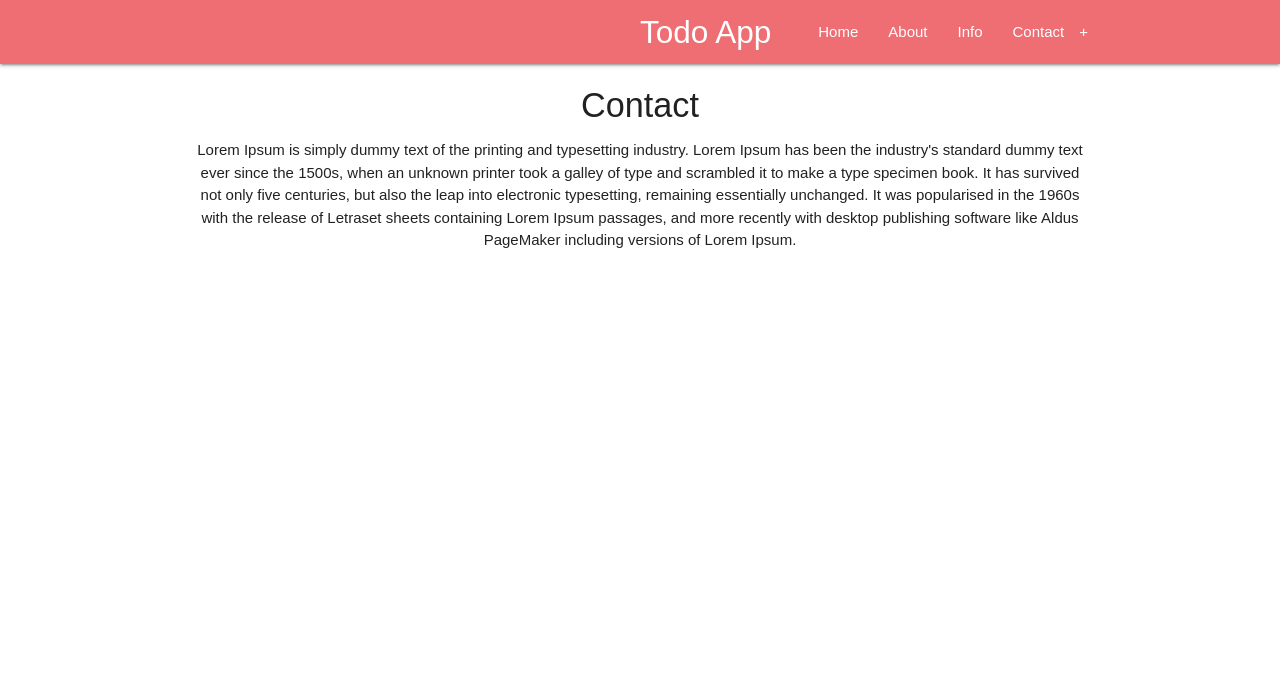
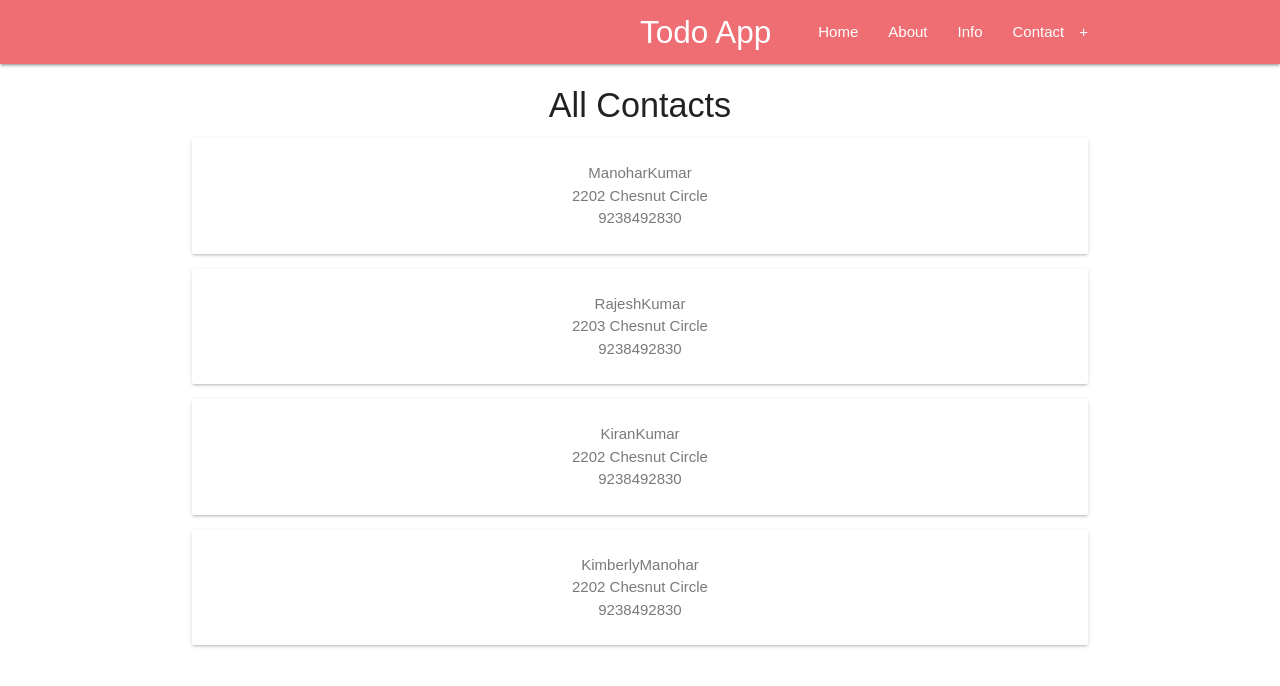
Before and after one commit to Shashank022/routingpath, a React (Create React App) app: page /contact in a window 1280 px wide. Shown: the top 686 px of the page. Built offline with nearby package versions, Linux system fonts and the light colour scheme.

Commit message:
new changes

```diff
--- a/src/Components/Contact.js
+++ b/src/Components/Contact.js
@@ -5,10 +5,30 @@ class  Contact extends Component{
     //const { contacts } = this.props;
     render(){
         console.log(this.props);
+        console.log("___---------------------");
+
+        console.log(this.props.contacts);
+        console.log("___---------------------");
+        const contactList = this.props.contacts.length ? (
+        this.props.contacts.map(contact => {
+            return (
+                <div className="post card sm-flex" key={contact.id}>
+                    <div className="card-content">
+                        <span className="card-body">{contact.FirstName}</span>
+                        <span className="card-body">{contact.LastName}</span>
+                        <p>{contact.Address}</p>
+                        <p>{contact.Phone}</p>
+                    </div>
+                </div>
+            )
+        }))
+        :(
+            <div className="center"> No Posts yet.!!!</div>
+                )
         return(
-            <div className="container">
-                <h4 className="center">Contact</h4>
-                <p>Lorem Ipsum is simply dummy text of the printing and typesetting industry. Lorem Ipsum has been the industry's standard dummy text ever since the 1500s, when an unknown printer took a galley of type and scrambled it to make a type specimen book. It has survived not only five centuries, but also the leap into electronic typesetting, remaining essentially unchanged. It was popularised in the 1960s with the release of Letraset sheets containing Lorem Ipsum passages, and more recently with desktop publishing software like Aldus PageMaker including versions of Lorem Ipsum.</p>
+            <div className="container home">
+                    <h4 className="center"> All Contacts</h4>
+                    {contactList}
             </div>
         )
     }
--- a/src/Components/Info.js
+++ b/src/Components/Info.js
@@ -1,4 +1,5 @@
 import React from 'react';
+import { connect } from 'react-redux'
 
 const Info  = () =>{
     return(
@@ -14,4 +15,13 @@ const Info  = () =>{
     )
 }
 
-export default Info;
+
+const mapStateToProps = (state) => {
+    return {
+
+    }
+}
+
+
+
+export default connect(mapStateToProps)(Info);
--- a/src/reducers/rootreducer.js
+++ b/src/reducers/rootreducer.js
@@ -33,24 +33,28 @@ const initState = {
     ],
     contacts :[
             {
+              "id": 1,
               "FirstName":"Manohar",
               "LastName":"Kumar",
               "Address":"2202 Chesnut Circle",
               "Phone":9238492830
             },
             {
+              "id": 2,
               "FirstName":"Rajesh",
               "LastName":"Kumar",
               "Address":"2203 Chesnut Circle",
               "Phone":9238492830
             },
             {
+              "id": 3,
               "FirstName":"Kiran",
               "LastName":"Kumar",
               "Address":"2202 Chesnut Circle",
               "Phone":9238492830
             },
             {
+              "id": 4,
               "FirstName":"Kimberly",
               "LastName":"Manohar",
               "Address":"2202 Chesnut Circle",
```
